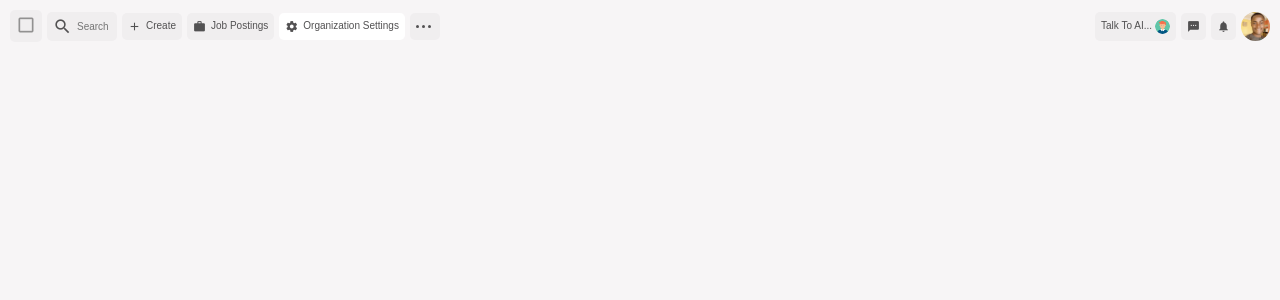
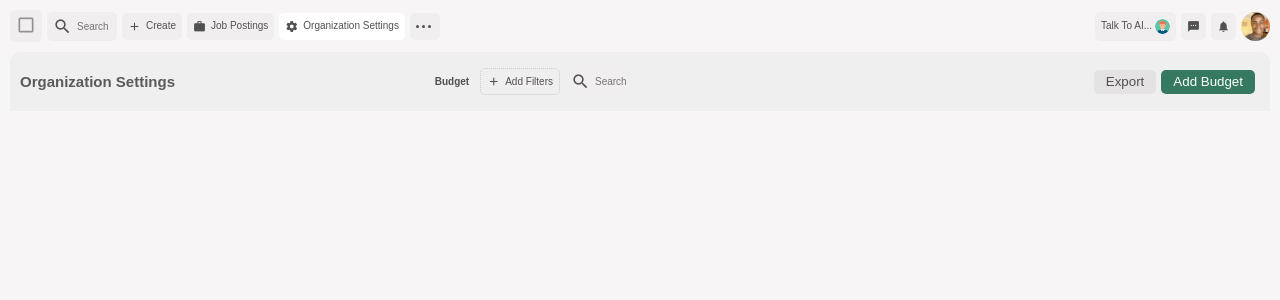
Before and after one commit to BrainDoe/mov-tst, an Angular app: page /dashboard/main in a window 1280 px wide. Shown: the top 300 px of the page. Built offline with nearby package versions, Linux system fonts and the light colour scheme.

Commit message:
Dashboard subheadings complete

```diff
--- a/src/app/dashboard/pages/main/main.component.html
+++ b/src/app/dashboard/pages/main/main.component.html
@@ -1,3 +1,25 @@
 <div class="dashboard">
   <app-dashboard-topheader></app-dashboard-topheader>
+  <div class="body">
+    <div class="left">
+      <h1>Organization Settings</h1>
+      <div class="extras">
+        <div class="budget">
+          <h3>Budget</h3>
+        </div>
+        <div class="job">
+          <i class="material-icons">add</i>
+          <span>Add Filters</span>
+        </div>
+        <div class="search">
+          <i class="material-icons">search</i>
+          <input type="text" name="text" id="text" placeholder="Search" />
+        </div>
+      </div>
+    </div>
+    <div class="right">
+      <button type="button" class="export">Export</button>
+      <button type="button" class="add-budget">Add Budget</button>
+    </div>
+  </div>
 </div>
--- a/src/app/dashboard/pages/main/main.component.scss
+++ b/src/app/dashboard/pages/main/main.component.scss
@@ -3,4 +3,124 @@
   width: 100%;
   height: 100%;
   padding: 1rem;
+
+  .body {
+    background-color: #efefef;
+    min-height: 2rem;
+    padding: 1.5rem 1rem;
+    margin-top: 1rem;
+    border-top-left-radius: 1rem;
+    border-top-right-radius: 1rem;
+    display: flex;
+    align-items: center;
+    justify-content: space-between;
+    width: 100%;
+
+    .left {
+      display: flex;
+      align-items: center;
+      justify-content: space-between;
+      width: 50%;
+      // flex: 2;
+
+      h1 {
+        font-size: 1.5rem;
+        color: #5a5a5a;
+      }
+
+      .extras {
+        display: flex;
+        align-items: center;
+        justify-content: flex-start;
+
+        .budget {
+          padding: 0.7rem 0.6rem;
+          border-radius: 0.5rem;
+          margin-right: 0.5rem;
+          display: flex;
+          align-items: center;
+
+          h3 {
+            font-size: 1rem;
+            color: #525152;
+          }
+        }
+
+        .job {
+          padding: 0.6rem 0.6rem;
+          border-radius: 0.5rem;
+          margin-right: 0.5rem;
+          display: flex;
+          align-items: center;
+          border: 1px dotted #cccccc;
+          cursor: pointer;
+
+          i {
+            font-size: 1.3rem;
+            text-align: center;
+            color: #545454;
+            display: inline-block;
+          }
+
+          span {
+            background-color: #f0eeef;
+            font-size: 1rem;
+            color: #525152;
+            margin-left: 0.5rem;
+            display: inline-block;
+          }
+        }
+
+        .search {
+          padding: 0.5rem 0.6rem;
+          border-radius: 0.5rem;
+          background-color: #f0eeef;
+          margin-right: 0.5rem;
+          width: 7rem;
+          display: flex;
+          align-items: center;
+          cursor: pointer;
+
+          i {
+            font-size: 1.9rem;
+            text-align: center;
+            color: #525152;
+          }
+
+          input {
+            border: none;
+            background-color: #f0eeef;
+            outline: none;
+            font-size: 1rem;
+            color: #525152;
+            border: none;
+            margin-left: 0.5rem;
+            width: 100%;
+          }
+        }
+      }
+    }
+
+    .right {
+      justify-self: self-end;
+
+      button {
+        display: inline-block;
+        margin-right: 0.5rem;
+        padding: 0.7rem 1.2rem;
+        border-radius: 0.5rem;
+        border: none;
+        cursor: pointer;
+
+        &.add-budget {
+          background-color: #357961;
+          color: #ffffff;
+        }
+        &.export {
+          background-color: #e5e2e3;
+          color: #525152;
+        }
+      }
+    }
+  }
 }
```
